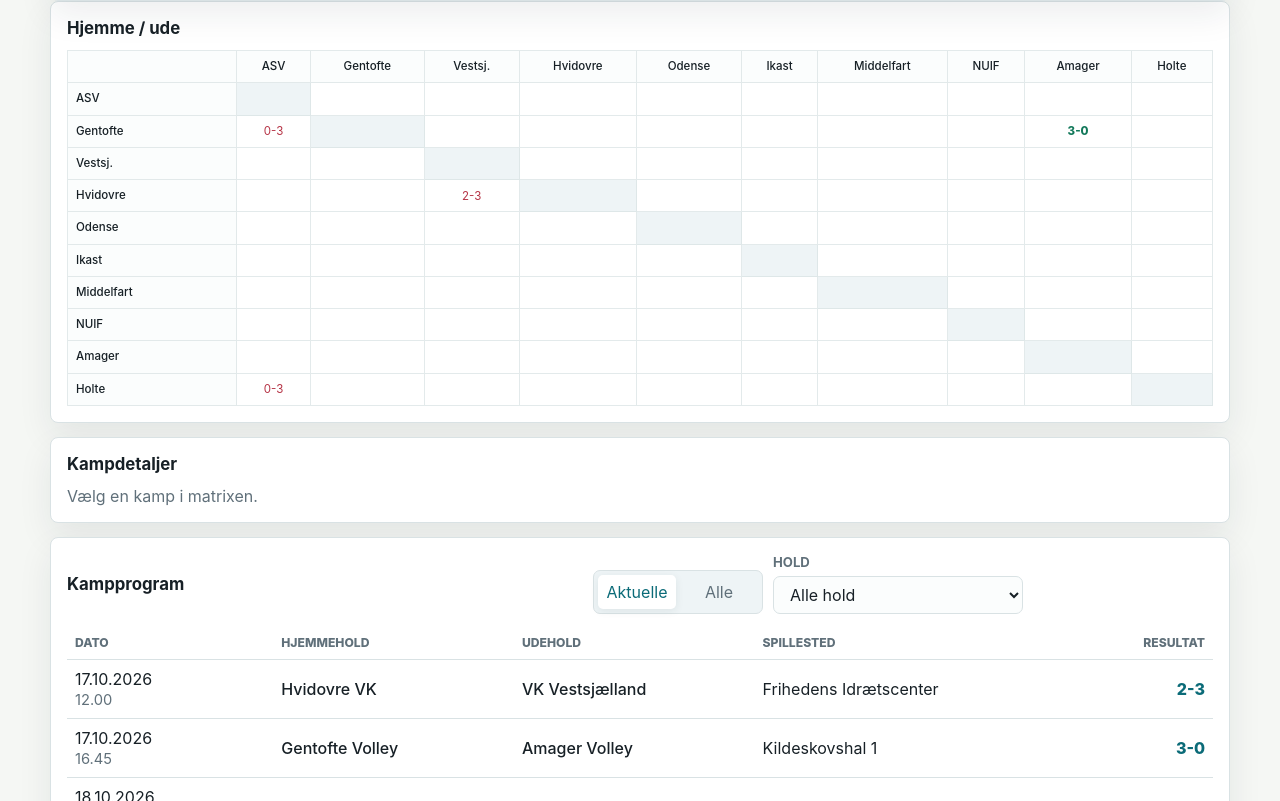
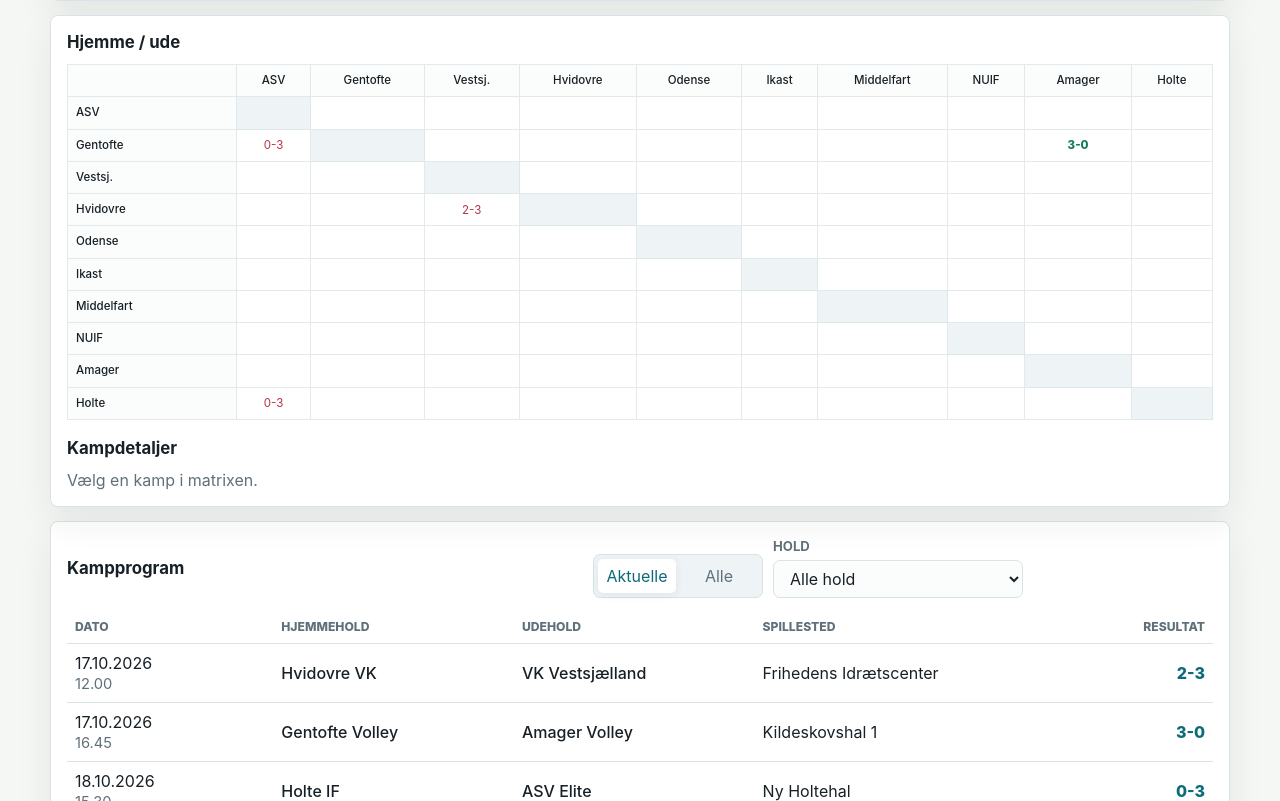
Before and after one commit to Brijankk/volley-resultater, a plain HTML site: page frontend/index.html in a window 1280 px wide. Shown: the part 1584-2385 px from the top of the page. Drawn offline with Linux system fonts and the light colour scheme.

Commit message:
Merged matrix and details section

```diff
--- a/frontend/index.html
+++ b/frontend/index.html
@@ -93,22 +93,19 @@
           </div>
           <div class="legend" id="chartLegend"></div>
         </section>
-      </section>
 
         <section class="panel matrix-panel">
           <div class="section-heading">
             <h2>Hjemme / ude</h2>
           </div>
           <div class="matrix-scroll" id="matrixWrap"></div>
-      </section>
-
-      <section class="panel detail-panel" id="matchDetailPanel">
-        <div class="section-heading">
+          <div class="section-heading match-detail-section-heading">
             <h2>Kampdetaljer</h2>
           </div>
           <div id="matchDetailContent" class="match-detail-empty">
             Vælg en kamp i matrixen.
           </div>
+        </section>
       </section>
 
       <section class="panel schedule-panel">
--- a/frontend/styles.css
+++ b/frontend/styles.css
@@ -318,6 +318,10 @@ select {
   font-size: 0.82rem;
 }
 
+.match-detail-section-heading {
+  margin-top: 18px;
+}
+
 .chart-heading {
   align-items: start;
 }
@@ -567,12 +571,6 @@ canvas {
   display: none !important;
 }
 
-/* Experimental matrix-click detail block. Remove this section with
-   #matchDetailPanel and renderMatchDetail() if it does not fit mobile use. */
-.detail-panel {
-  margin-top: 14px;
-}
-
 .match-detail-empty {
   color: var(--muted);
 }
```
Lines whose indentation alone changed are shown as unchanged.
